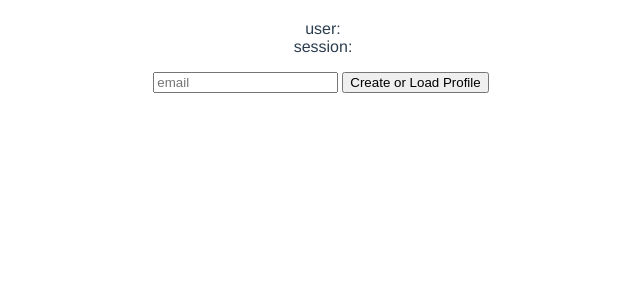
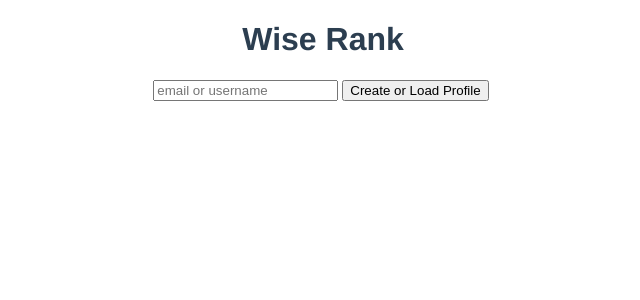
Before and after one commit to LarremoreLab/wiserank, a Vue app in the folder frontend/: page / in a window 1280 px wide. Shown: the top 300 px of the page, without its empty margins (317-957 px from the left). Built offline with nearby package versions, Linux system fonts and the light colour scheme.

Commit message:
save the user's login in the url with their hash

```diff
--- a/frontend/src/App.vue
+++ b/frontend/src/App.vue
@@ -1,7 +1,9 @@
 <template>
-  <div>
-    <p class="firstP">user: {{ email }}</p>
-    <p class="secondP">session: {{ sessionName }}</p>
+  <div v-show="loaded">
+    <h1>Wise Rank</h1>
+    <div v-if="email !== ''">
+      <p v-if="sessionName !== ''" class="firstP">{{ email }} / {{ sessionName }}</p>
+      <p v-else>{{ email }}</p>
     </div>
     <div v-if="hash == ''">
       <UserLogin @userLoaded="displayUser"/>
@@ -14,9 +16,12 @@
         <SingleSession :hash="hash" :sessionID="activeSessionID" @leaveSession="updateSession"/>
       </div>
     </div>
+  </div>
 </template>
 
 <script>
+import axios from 'axios';
+
 import UserLogin from './components/UserLogin.vue'
 import SessionDashboard from './components/SessionDashboard.vue'
 import SingleSession from './components/SingleSession.vue'
@@ -34,23 +39,46 @@ export default {
     email: "",
     sessions: [],
     activeSessionID: "",
-    sessionName: ""
+    sessionName: "",
+    loaded: false,
     // userData: {page: -2, hash: "", code: "", ranking: null, overallRanking: null},
   }),
   created (){
+    const url = new URL(window.location)
+    const p = url.searchParams.get('p')
+    if (p){
+      this.hash = p
+      this.loadUser()
+    } else {
+      this.loaded = true
+    }
   },
   methods: {
     displayUser(user) {
       this.hash = user.hash
       this.sessions = user.sessions
       this.email = user.email
+
+      const url = new URL(window.location);
+      url.searchParams.set('p', this.hash);
+      history.pushState(null, '', url)
+      this.loaded = true
     },
     updateSession(s,i,t){
       this.activeSessionID = s[0]
-      this.sessionName = s[0] === '' ? '' : i+1 + " ("+s[1]+")"
+      this.sessionName = s[0] === '' ? '' : s[1] + " ("+(i+1)+")"
       if (t){
         this.sessions.push(s)
       }
+    },
+    loadUser() {
+      axios.post(process.env.VUE_APP_API_URL+'/loaduser', {"email":this.email,"hash":this.hash})
+            .then(response => {
+                this.displayUser(response.data.user)
+            })
+            .catch(error => {
+                console.error('Error:', error);
+            });
     }
   }
 }
@@ -68,9 +96,5 @@ export default {
 }
 .firstP{
   margin-top: 0px;
-  margin-bottom: 0px;
-}
-.secondP{
-  margin-top: 0px;
 }
 </style>
--- a/frontend/src/components/SessionDashboard.vue
+++ b/frontend/src/components/SessionDashboard.vue
@@ -1,5 +1,5 @@
 <template>
-  <div>
+  <div v-show="loaded">
     <div>
       <h4>Start a New Session:</h4>
       <div v-for="j in options" :key="j" class="newSession">
@@ -24,12 +24,14 @@ export default {
     return {
     name: 'SessionDashboard',
     options: [],
+    loaded: false
     };
   },
   mounted() {
     axios.post(process.env.VUE_APP_API_URL+"/loadsessions", {"sessions":this.sessions,})
         .then(response => {
             this.options = response.data.options;
+            this.loaded = true
         })
         .catch(error => {
             console.error('Error:', error);
--- a/frontend/src/components/UserLogin.vue
+++ b/frontend/src/components/UserLogin.vue
@@ -1,6 +1,6 @@
 <template>
   <div>
-    <input v-model="email" type="text" placeholder="email">
+    <input v-model="email" type="text" placeholder="email or username">
     <button @click="loadUser">Create or Load Profile</button>
   </div>
 </template>
```
Also changed, not shown: 1 other file (tests, documents, lock files or other folders). Lines whose indentation alone changed are shown as unchanged.
